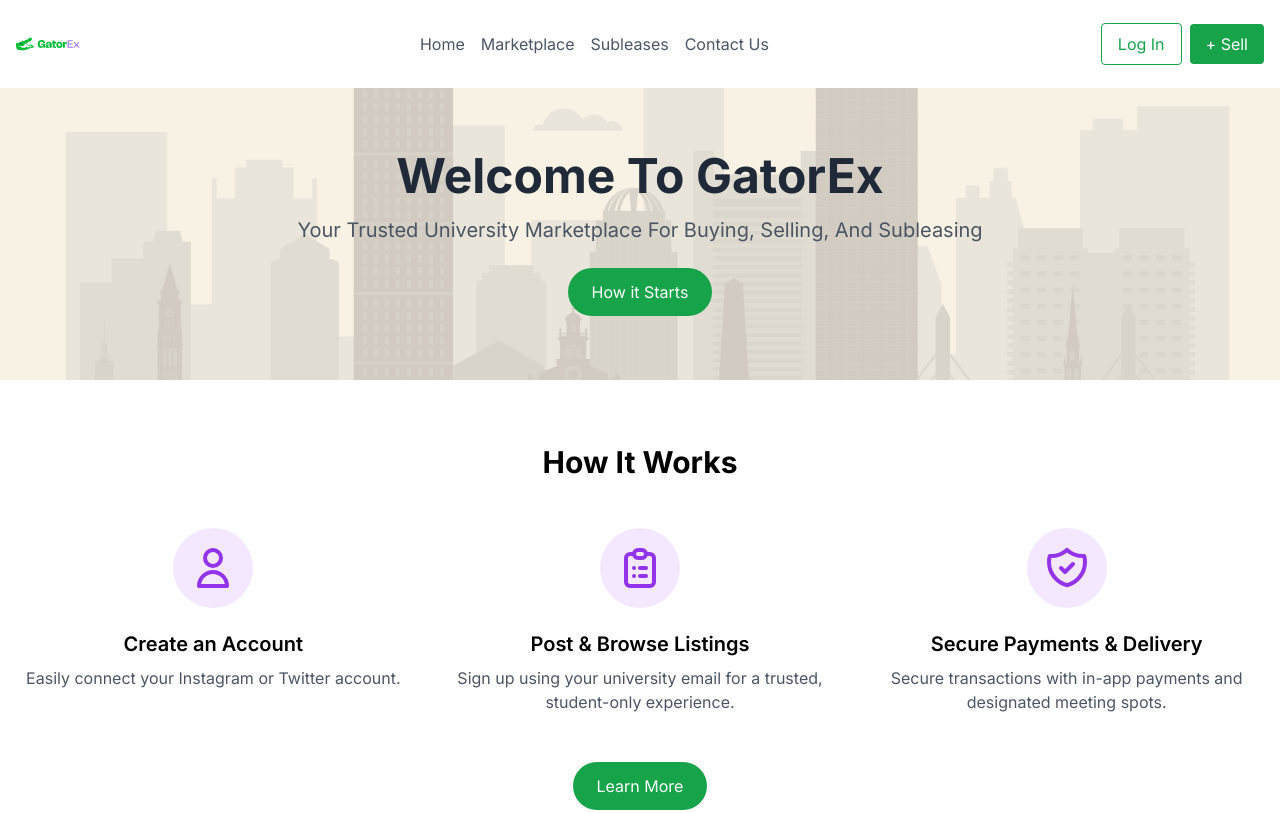
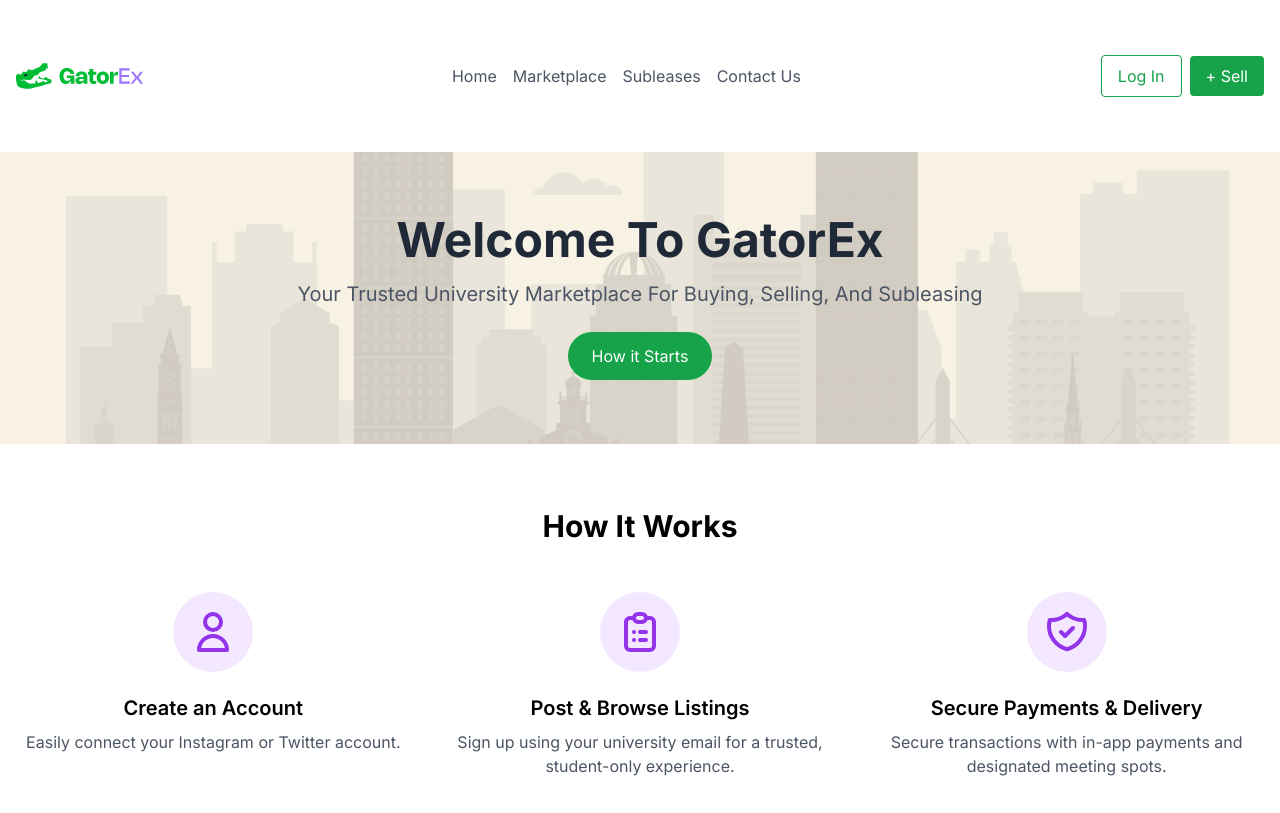
Before and after one commit to shashanka2a/gatorex, a plain HTML site: page index.html in a window 1280 px wide. Shown: the top 813 px of the page. Drawn offline with nearby package versions, Linux system fonts and the light colour scheme.

Commit message:
Update index.html

```diff
--- a/index.html
+++ b/index.html
@@ -22,7 +22,7 @@
     <header class="bg-white shadow-sm">
         <nav class="container mx-auto px-4 py-3 flex items-center justify-between">
             <div class="flex items-center">
-                <img src="logo.svg" alt="GatorEx Logo" class="h-16 w-16 mr-2">
+                <img src="logo.svg" alt="GatorEx Logo" class="h-32 w-32 mr-2">
             </div>
             <div class="hidden md:flex space-x-4">
                 <a href="#" class="text-gray-600 hover:text-green-600">Home</a>
```
